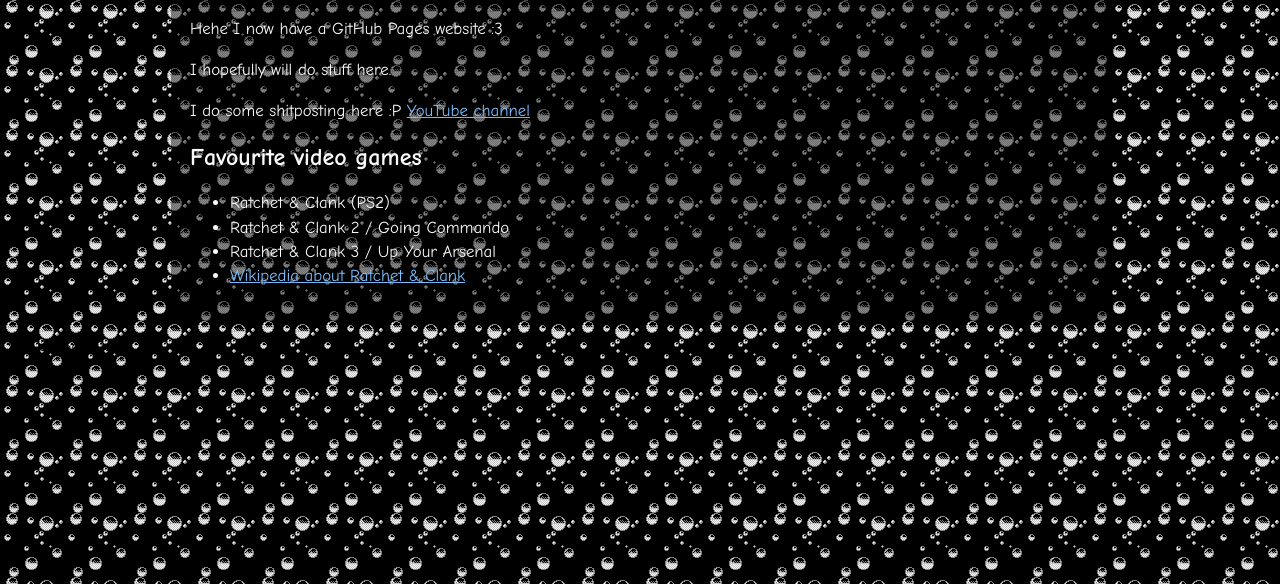
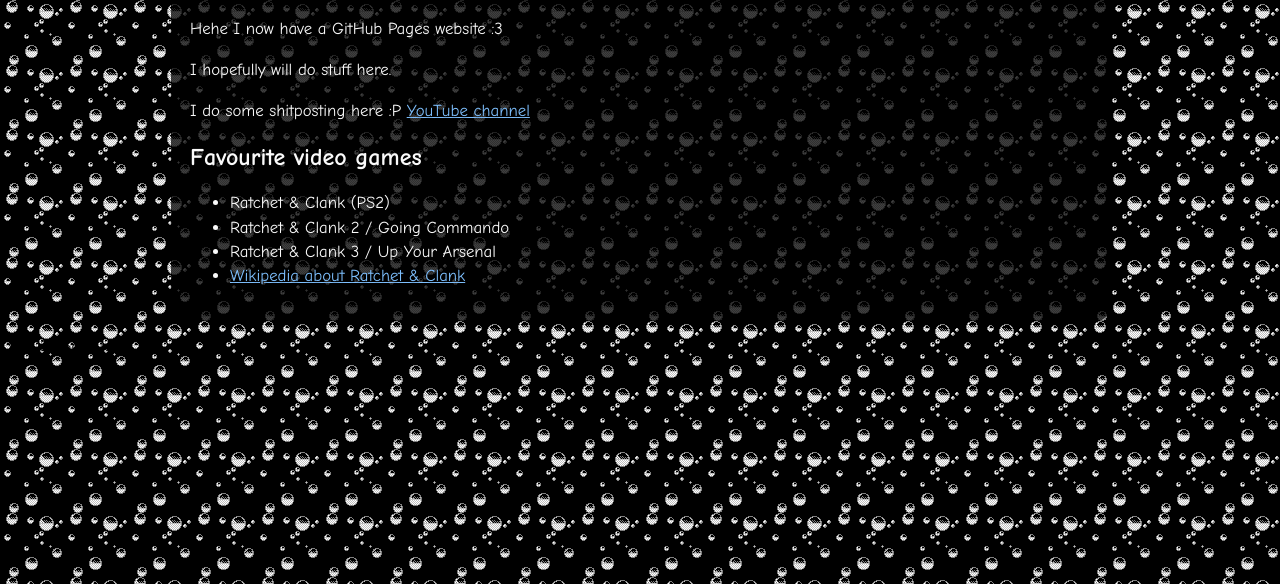
Before and after one commit to SopvWasTaken/SopvWasTaken.github.io, a plain HTML site: page index.html in a window 1280 px wide. Shown: the part 216-800 px from the top of the page. Drawn offline with Linux system fonts and the light colour scheme.

Commit message:
trying stuff :3

```diff
--- a/index.html
+++ b/index.html
@@ -9,10 +9,10 @@
 
   <meta name="description" content="Haiiii!!! Welcome to my site :3">
   <meta property="og:title" content="Haiiii!!! Welcome to my site :3">
-  <meta property="og:description" content="Haiiii!!! Welcome to my site :3">
+  <meta property="og:description" content="Please visit it :3">
   <meta property="og:type" content="website">
   <meta property="og:url" content="https://SopvWasTaken.github.io/">
-  <meta property="og:image" content="https://SopvWasTaken.github.io/Textures/embed.png">
+  <meta property="og:image" content="https://SopvWasTaken.github.io/Textures/embed100x100.png">
   <meta property="og:image:alt" content="My fursona :3">
   <meta name="twitter:card" content="summary_large_image">
   <meta name="twitter:title" content="Haiiii!!! Welcome to my site :3">
--- a/style.css
+++ b/style.css
@@ -39,7 +39,7 @@ body {
 }
 
 .outlined {
-  background: rgba(0,0,0,0.45);
+  background: rgba(0,0,0,0.75);
   color: #FAFAFA;
   padding: 1rem 1.2rem;
   border-radius: 12px;
```
Also changed, not shown: Textures/embed100x100.png (added).
